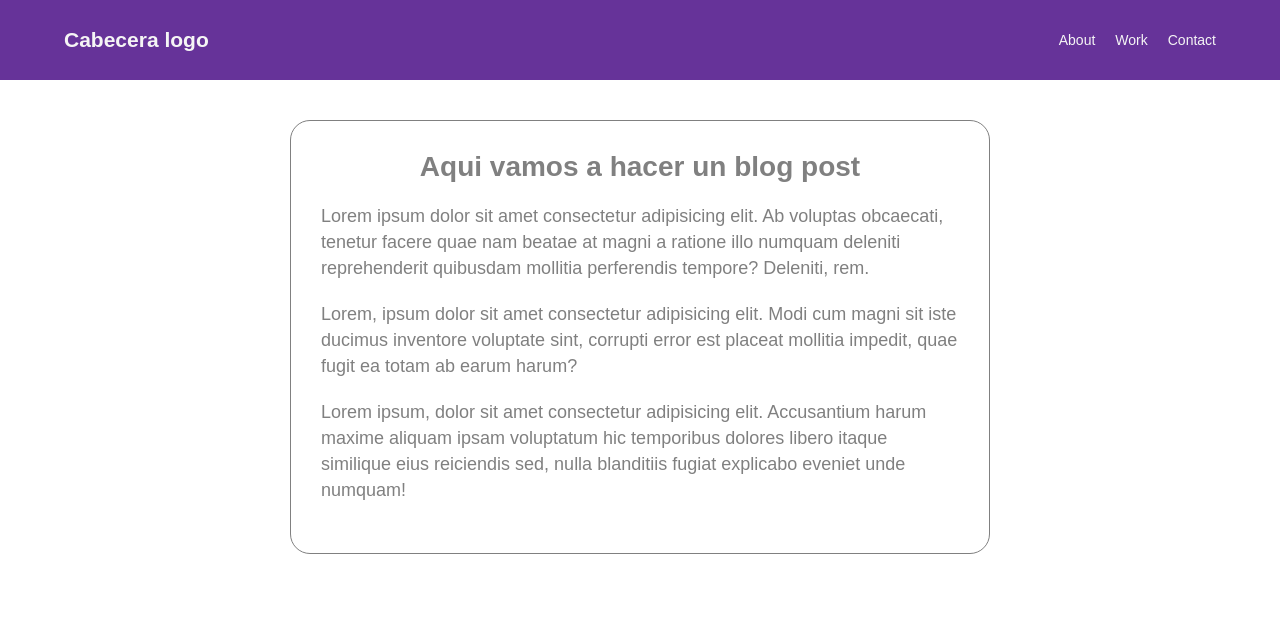
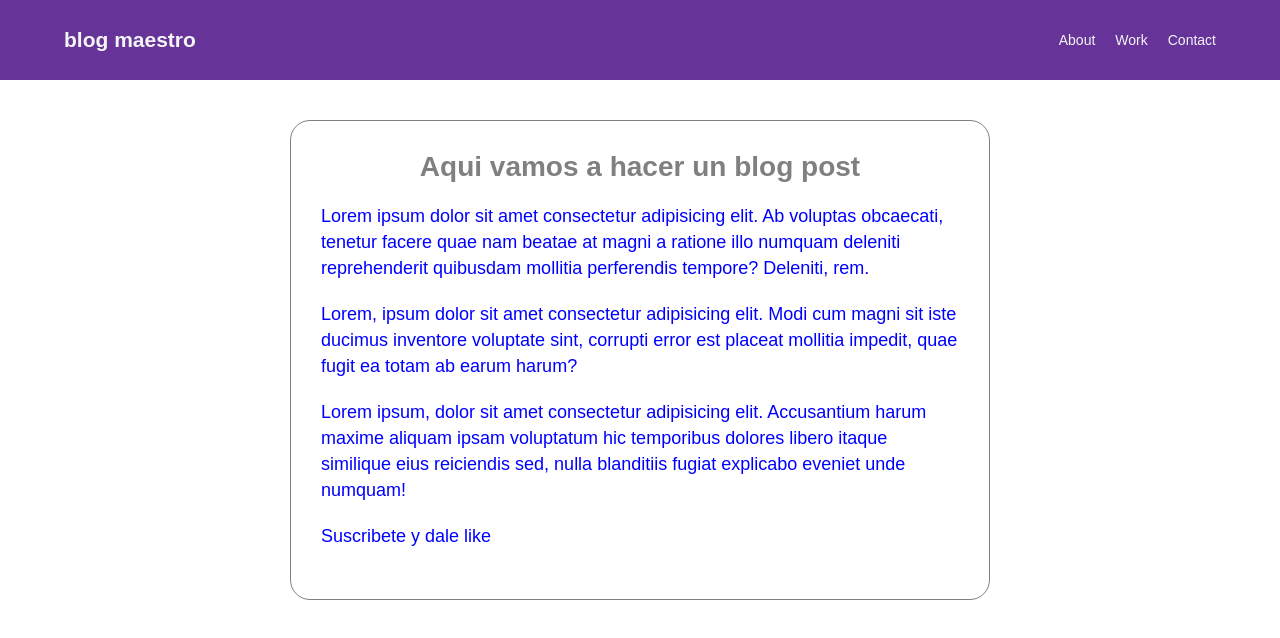
Before and after one commit to Miguelguerreroz/hyperblog, a plain HTML site: page index.html in a window 1280 px wide. Drawn offline with Linux system fonts and the light colour scheme.

Commit message:
Agregue suscripcion, cambie la cabecera y puse todo azul

```diff
--- a/css/styles.css
+++ b/css/styles.css
@@ -50,7 +50,7 @@ h1 {
 p {
   font-size: 1.8rem;
   margin-bottom: 2rem;
-  color: gray;
+  color: blue;
   text-align: left;
   line-height: 2.6rem;
 }
--- a/index.html
+++ b/index.html
@@ -12,7 +12,7 @@
   <header>
     <div class="container">
       <div class="header--logo">
-        <h2>Cabecera logo</h2>
+        <h2>blog maestro</h2>
       </div>
       <ul class="header--list">
         <li>About</li>
@@ -30,6 +30,7 @@
     <p>Lorem ipsum, dolor sit amet consectetur adipisicing elit. Accusantium harum maxime aliquam ipsam voluptatum hic
       temporibus dolores libero itaque similique eius reiciendis sed, nulla blanditiis fugiat explicabo eveniet unde
       numquam!</p>
+      <p>Suscribete y dale like</p>
   </div>
 
 </body>
```
